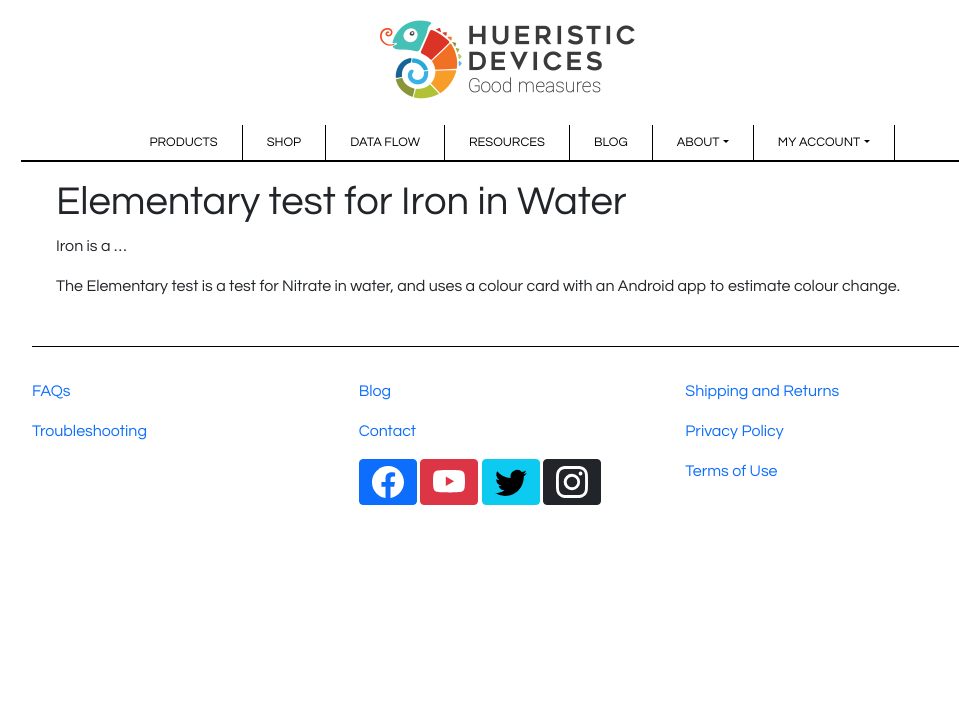
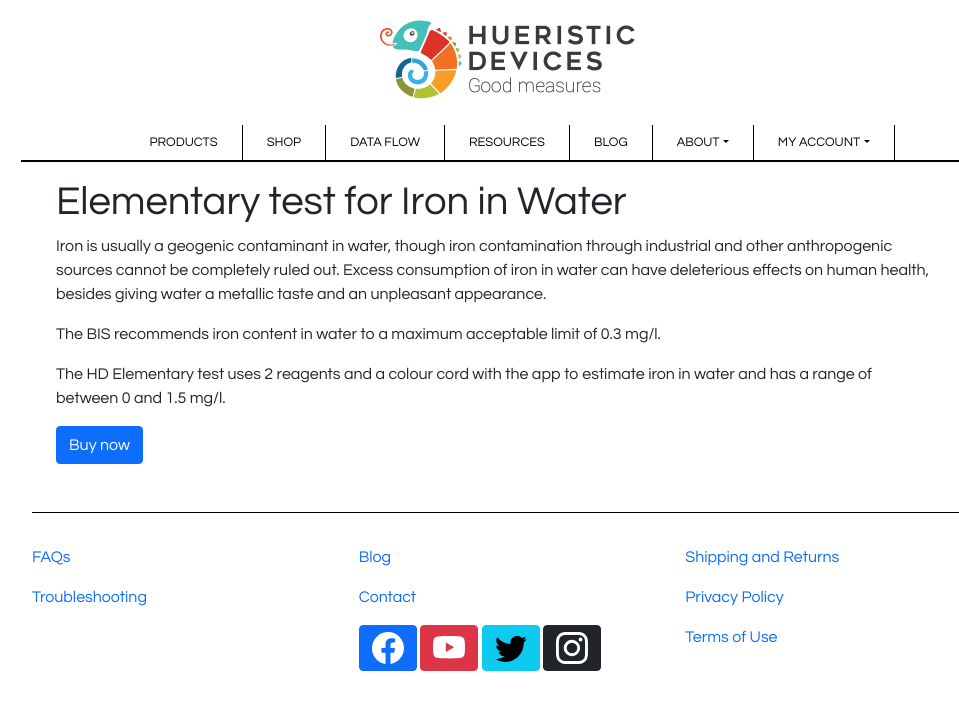
Before and after one commit to Hueristic-Devices/Hueristic-Devices.github.io, a Jekyll site: the page built from _pages/elementary_water_iron.md, in a window 1280 px wide. Shown: the top 710 px of the page, without its empty margins (130-1089 px from the left). Built offline with Jekyll 4.4.1, drawn with Linux system fonts in a browser that asks for light colours.

Commit message:
Added pages for individual elemenatry tests

```diff
--- a/_pages/elementary_water_iron.md
+++ b/_pages/elementary_water_iron.md
@@ -1,8 +1,12 @@
 ---
 layout: default
 title: Elementary test for Iron in Water
-permalink: /elementary_iron_nitrate/
+permalink: /elementary_water_iron/
 ---
-Iron is a ...
+Iron is usually a geogenic contaminant in water, though iron contamination through industrial and other anthropogenic sources cannot be completely ruled out. Excess consumption of iron in water can have deleterious effects on human health, besides giving water a metallic taste and an unpleasant appearance.
 
-The Elementary test is a test for Nitrate in water, and uses a colour card with an Android app to estimate colour change.
+The BIS recommends iron content in water to a maximum acceptable limit of 0.3 mg/l.
+
+The HD Elementary test uses 2 reagents and a colour cord with the app to estimate iron in water and has a range of between 0 and 1.5 mg/l.
+
+<a href="https://www.shop.hueristicdevices.com/product-page/elementary-water-iron" class="btn btn-primary">Buy now</a>
```
Also changed, not shown: _pages/elementary_water_fluoride.md (+6 -2 lines), _pages/elementary_water_nitrate.md (+4 -2 lines), _pages/elementary_water_ph.md (+6 -2 lines).
